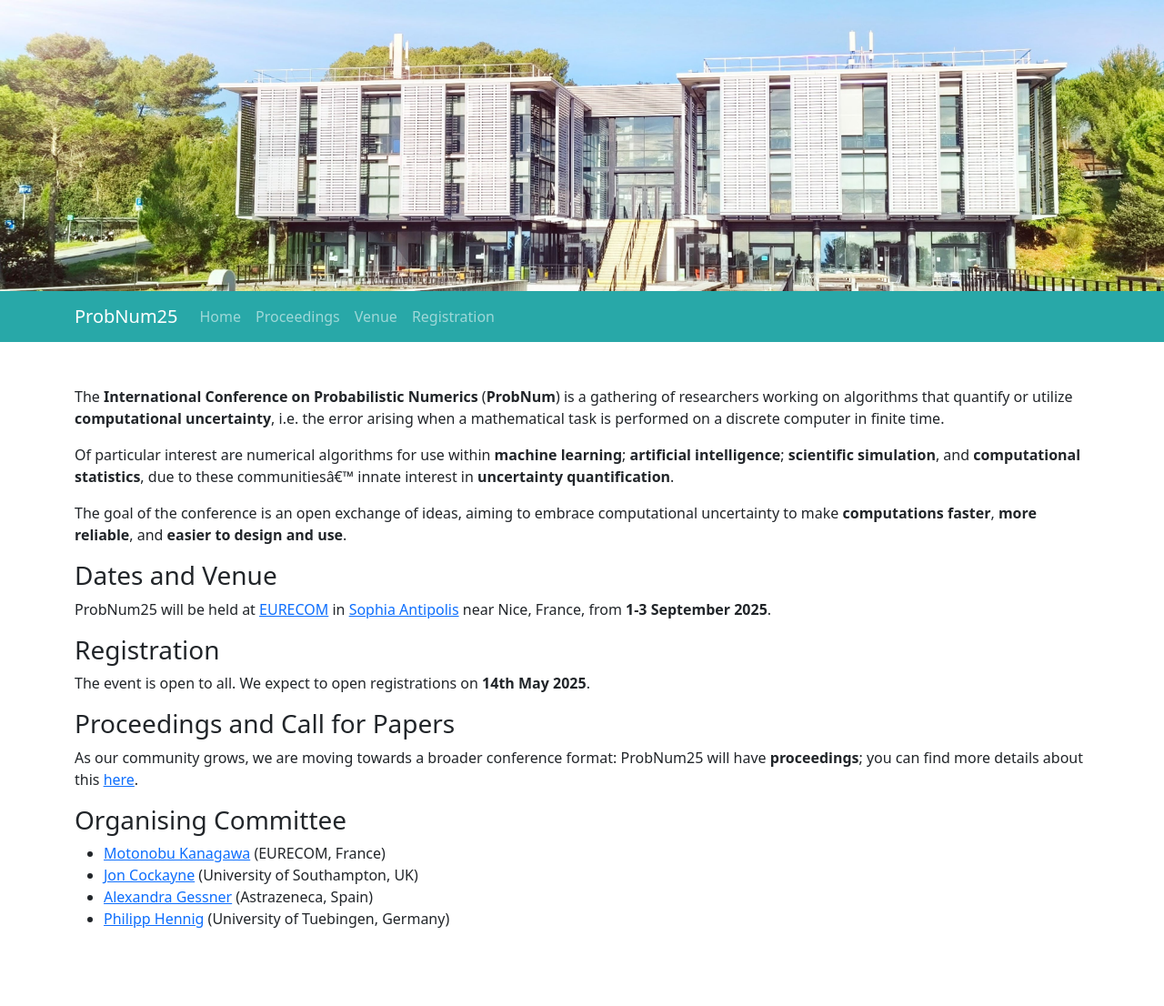
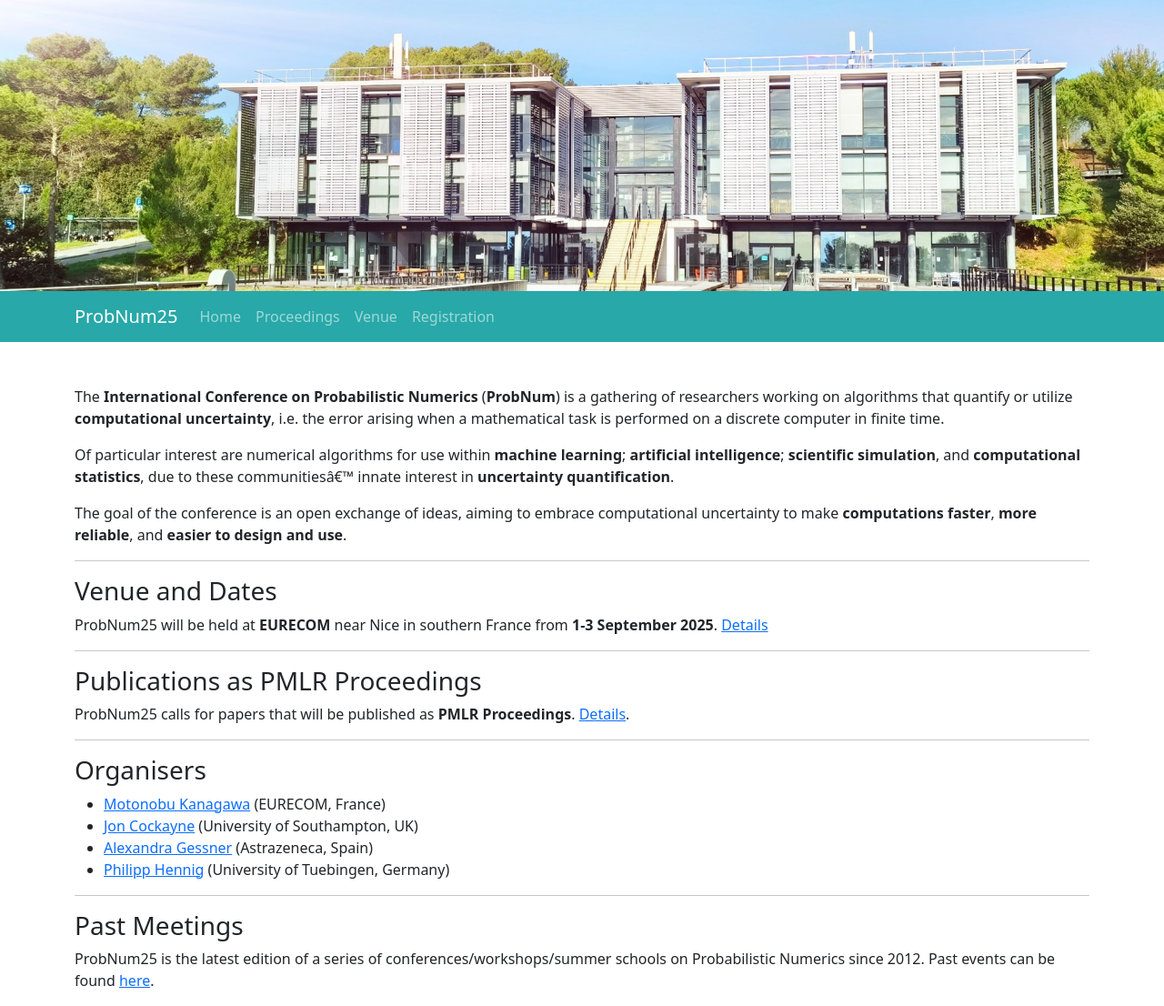
Before and after one commit to probnum2026/probnum2026.github.io, a Jekyll site: the page built from index.md, in a window 1280 px wide. Shown: the whole page at 91% size. Built offline with Jekyll 4.4.1, drawn with Linux system fonts in a browser that asks for light colours; nearby versions of some CDN libraries; before the commit the page ends 1038 px from its top, so only the background shows below that.

Commit message:
Update index.md

```diff
--- a/index.md
+++ b/index.md
@@ -10,19 +10,23 @@ Of particular interest are numerical algorithms for use within **machine learnin
 
 The goal of the conference is an open exchange of ideas, aiming to embrace computational uncertainty to make **computations** **faster**, **more reliable**, and **easier to design and use**.
 
-### Dates and Venue
+---
+### Venue and Dates
 
-ProbNum25 will be held at [EURECOM](https://www.eurecom.fr/en) in [Sophia Antipolis](https://en.wikipedia.org/wiki/Sophia_Antipolis) near Nice, France, from **1-3 September 2025**.
+ProbNum25 will be held at **EURECOM** near Nice in southern France from **1-3 September 2025**. [Details](/venue.html)
 
-### Registration
-The event is open to all. We expect to open registrations on **14th May 2025**.
+---
+### Publications as PMLR Proceedings
+ProbNum25 calls for papers that will be published as **PMLR Proceedings**. [Details](/submissions.html).
 
-### Proceedings and Call for Papers
-As our community grows, we are moving towards a broader conference format: ProbNum25 will have **proceedings**; you can find more details about this [here](/submissions.html).
-
-### Organising Committee
+---
+### Organisers
 
 - [Motonobu Kanagawa](https://sites.google.com/site/motonobukanagawa/) (EURECOM, France)
 - [Jon Cockayne](https://joncockayne.me/) (University of Southampton, UK)
 - [Alexandra Gessner](https://github.com/alpiges) (Astrazeneca, Spain)
 - [Philipp Hennig](https://uni-tuebingen.de/en/fakultaeten/mathematisch-naturwissenschaftliche-fakultaet/fachbereiche/informatik/lehrstuehle/methods-of-machine-learning/start/) (University of Tuebingen, Germany)
+
+---
+### Past Meetings
+ProbNum25 is the latest edition of a series of conferences/workshops/summer schools on Probabilistic Numerics since 2012. Past events can be found [here](https://www.probabilistic-numerics.org/meetings/).
```
Also changed, not shown: other parts of index.md (+1 -1 lines).
